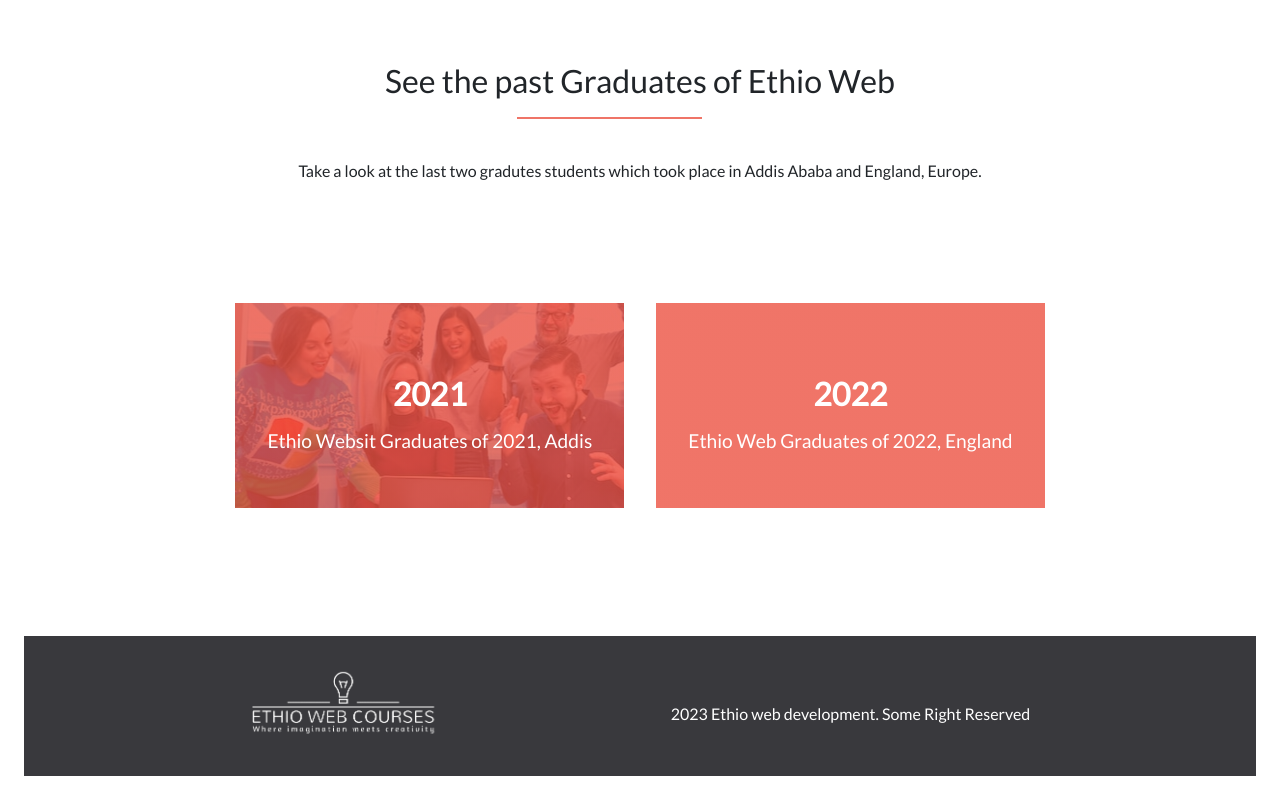
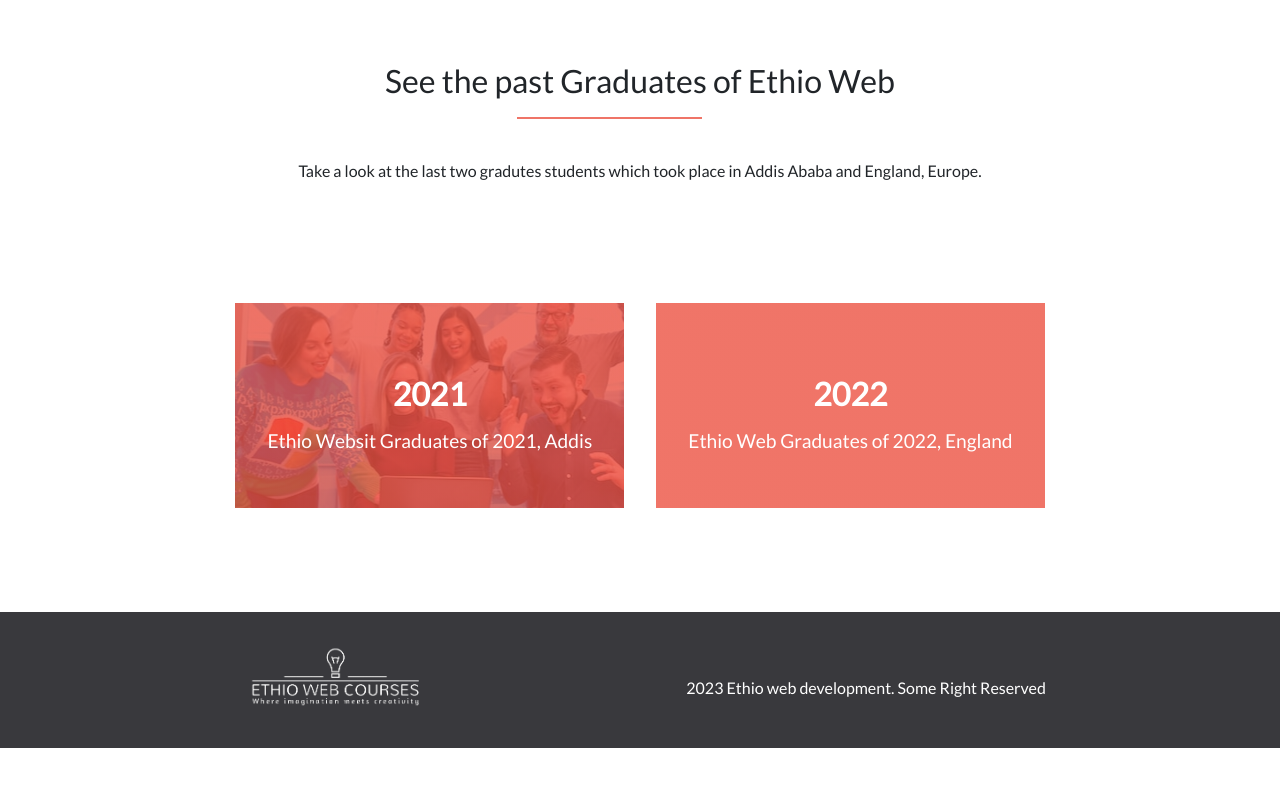
Before and after one commit to getssh/web-course-capstone, a website: page about.html in a window 1280 px wide. Shown: the part 1500-2300 px from the top of the page. After the commit the page ends 2248 px from the top, so only its background shows below. Drawn offline with nearby package versions, Linux system fonts and the light colour scheme.

Commit message:
Remove padding around the footer

```diff
--- a/about.css
+++ b/about.css
@@ -105,7 +105,6 @@
 }
 
 footer {
-  padding: 1.5rem;
   margin: 0;
   display: block;
 }
@@ -149,6 +148,7 @@ footer {
 
 .footer-logo img {
   width: 10rem;
+  padding-left: 1rem;
 }
 
 .foot-title {
--- a/index.css
+++ b/index.css
@@ -231,7 +231,6 @@
 }
 
 footer {
-  padding: 1.5rem;
   margin: 0;
   display: none;
 }
```
